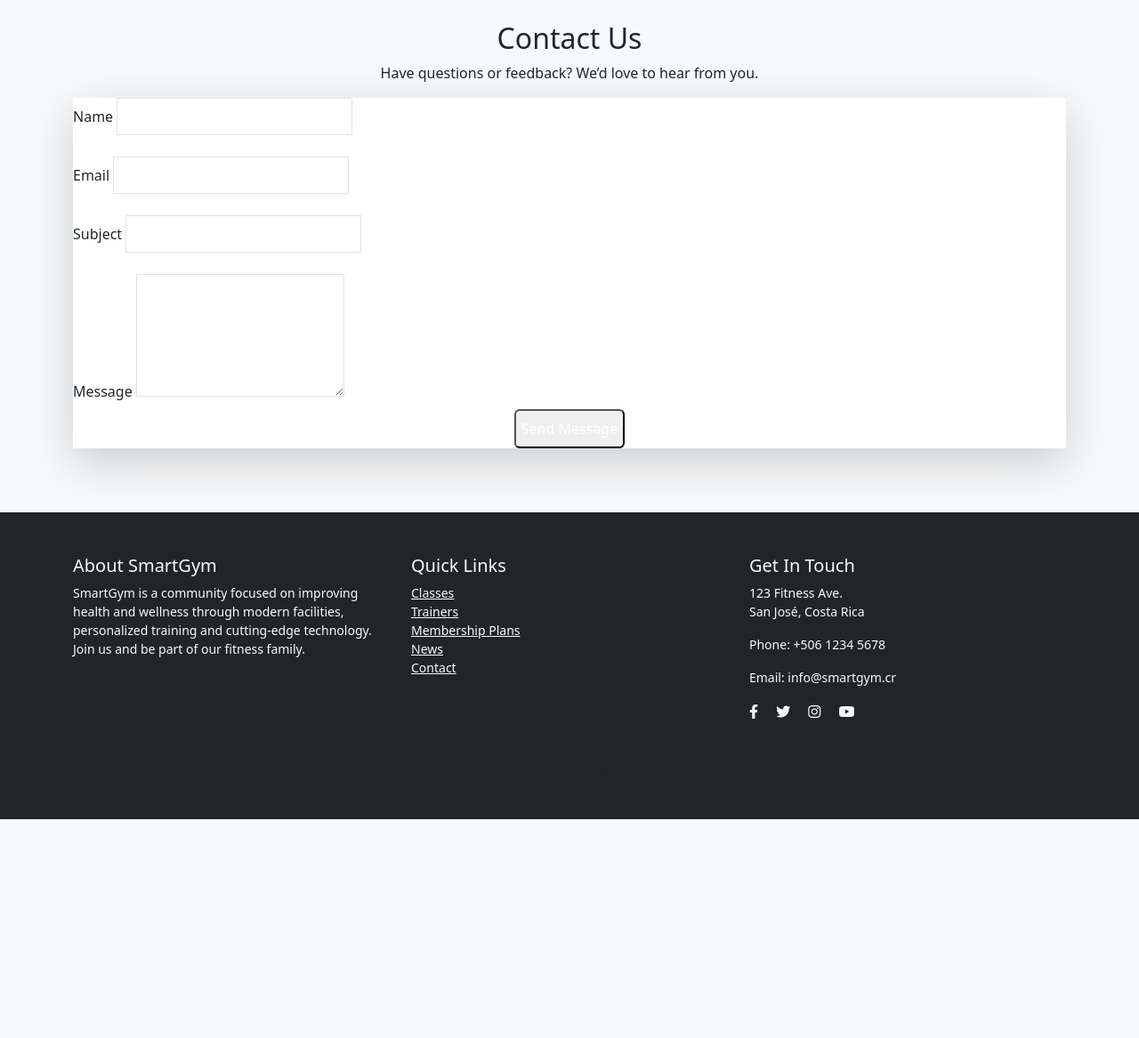
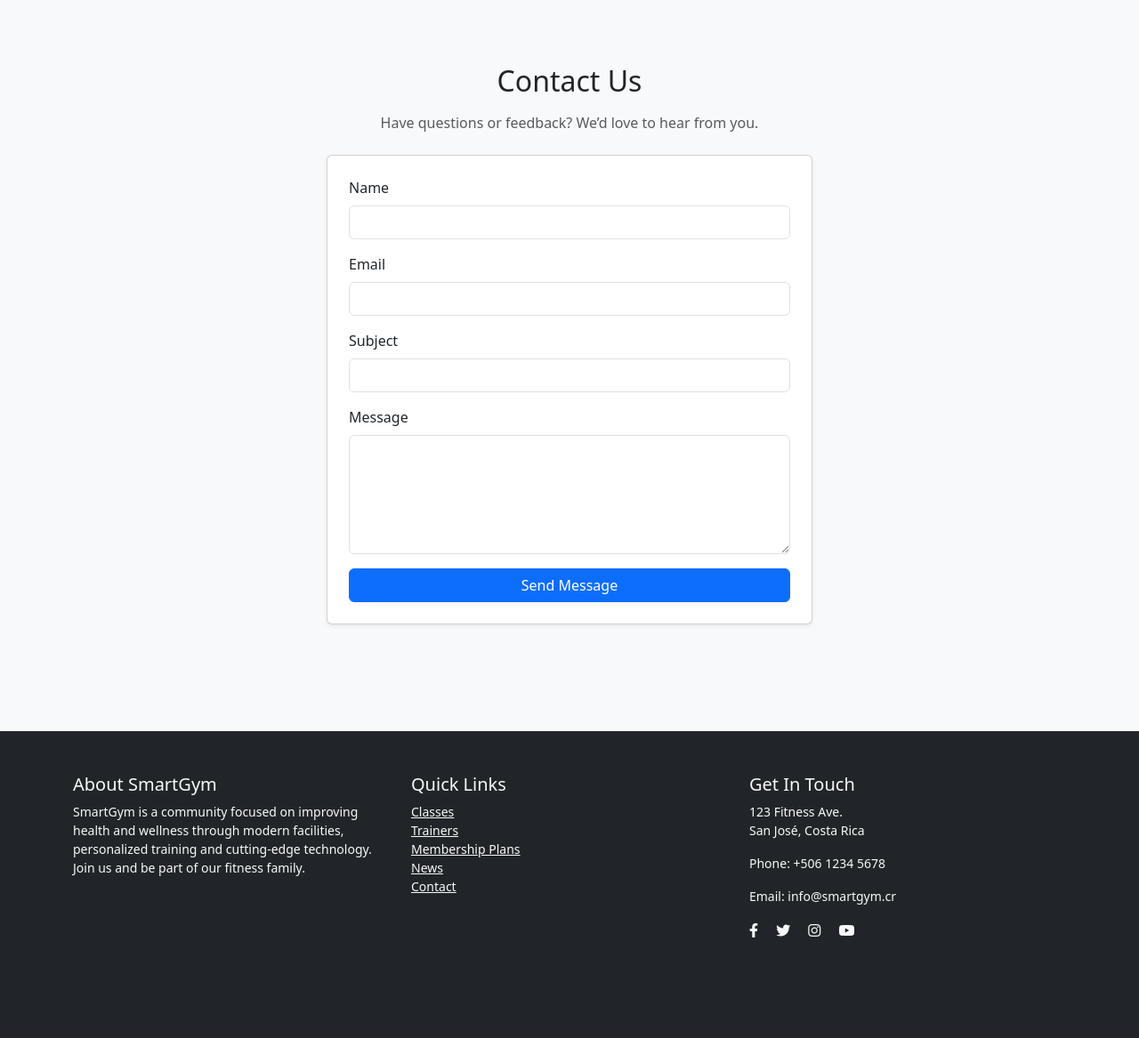
Before and after one commit to castrosanabriajohn/smartgym, a PHP site: page /pages/contact.php in a window 1280 px wide. Shown: the part 56-1223 px from the top of the page at 89% size. Before the commit the page ends 977 px from the top, so only its background shows below. Run offline with PHP 8.4, Linux system fonts and the light colour scheme; data comes from the database, SQL or seed files in the repository; data that the repository does not hold is empty; some libraries are stand-ins or nearby versions.

Commit message:
style: improve contact form layout

```diff
--- a/pages/contact.php
+++ b/pages/contact.php
@@ -20,8 +20,7 @@ if ($_SERVER['REQUEST_METHOD'] === 'POST') {
         $error = 'Invalid email.';
     } else {
         // Guardar en BD (opcional)
-        $stmt = $db->prepare('INSERT INTO contact_messages (name, email, subject, message)
-                              VALUES (:name, :email, :subject, :message)');
+        $stmt = $db->prepare('INSERT INTO contact_messages (name, email, subject, message) VALUES (:name, :email, :subject, :message)');
         $stmt->execute([':name'=>$name, ':email'=>$email, ':subject'=>$subject, ':message'=>$msg]);
 
         $gmailUser        = 'castrosanabriajohn@gmail.com';
@@ -61,41 +60,45 @@ if ($_SERVER['REQUEST_METHOD'] === 'POST') {
 
 require_once __DIR__ . '/../includes/header.php';
 ?>
-<div class="container mx-auto px-6 py-16">
-    <h2 class="text-3xl font-bold mb-6 text-center">Contact Us</h2>
-    <p class="text-center text-gray-600 mb-8">Have questions or feedback? We’d love to hear from you.</p>
+<div class="container py-5">
+    <div class="row justify-content-center">
+        <div class="col-md-6">
+            <h2 class="text-center mb-3">Contact Us</h2>
+            <p class="text-center text-muted mb-4">Have questions or feedback? We’d love to hear from you.</p>
 
             <?php if ($message): ?>
-        <div class="bg-green-100 text-green-800 p-3 rounded mb-6 text-sm max-w-md mx-auto">
+                <div class="alert alert-success text-center" role="alert">
                     <?php echo htmlspecialchars($message); ?>
                 </div>
             <?php endif; ?>
             <?php if ($error): ?>
-        <div class="bg-red-100 text-red-800 p-3 rounded mb-6 text-sm max-w-md mx-auto">
+                <div class="alert alert-danger text-center" role="alert">
                     <?php echo htmlspecialchars($error); ?>
                 </div>
             <?php endif; ?>
 
-    <form method="post" action="" class="max-w-md mx-auto bg-white shadow-lg rounded-lg p-8">
-        <div class="mb-4">
-            <label class="block mb-2 text-sm font-medium" for="name">Name</label>
-            <input type="text" id="name" name="name" class="w-full px-3 py-2 border rounded-md" required>
+            <form method="post" action="" class="card shadow-sm p-4">
+                <div class="mb-3">
+                    <label for="name" class="form-label">Name</label>
+                    <input type="text" id="name" name="name" class="form-control" required>
                 </div>
-        <div class="mb-4">
-            <label class="block mb-2 text-sm font-medium" for="email">Email</label>
-            <input type="email" id="email" name="email" class="w-full px-3 py-2 border rounded-md" required>
+                <div class="mb-3">
+                    <label for="email" class="form-label">Email</label>
+                    <input type="email" id="email" name="email" class="form-control" required>
                 </div>
-        <div class="mb-4">
-            <label class="block mb-2 text-sm font-medium" for="subject">Subject</label>
-            <input type="text" id="subject" name="subject" class="w-full px-3 py-2 border rounded-md" required>
+                <div class="mb-3">
+                    <label for="subject" class="form-label">Subject</label>
+                    <input type="text" id="subject" name="subject" class="form-control" required>
                 </div>
-        <div class="mb-6">
-            <label class="block mb-2 text-sm font-medium" for="message">Message</label>
-            <textarea id="message" name="message" rows="5" class="w-full px-3 py-2 border rounded-md" required></textarea>
+                <div class="mb-3">
+                    <label for="message" class="form-label">Message</label>
+                    <textarea id="message" name="message" rows="5" class="form-control" required></textarea>
                 </div>
-        <div class="text-center">
-            <button type="submit" class="bg-blue-600 hover:bg-blue-700 text-white font-semibold py-2 px-6 rounded">Send Message</button>
+                <div class="d-grid">
+                    <button type="submit" class="btn btn-primary">Send Message</button>
                 </div>
             </form>
         </div>
+    </div>
+</div>
 <?php require_once __DIR__ . '/../includes/footer.php'; ?>
```
Lines whose indentation alone changed are shown as unchanged.
